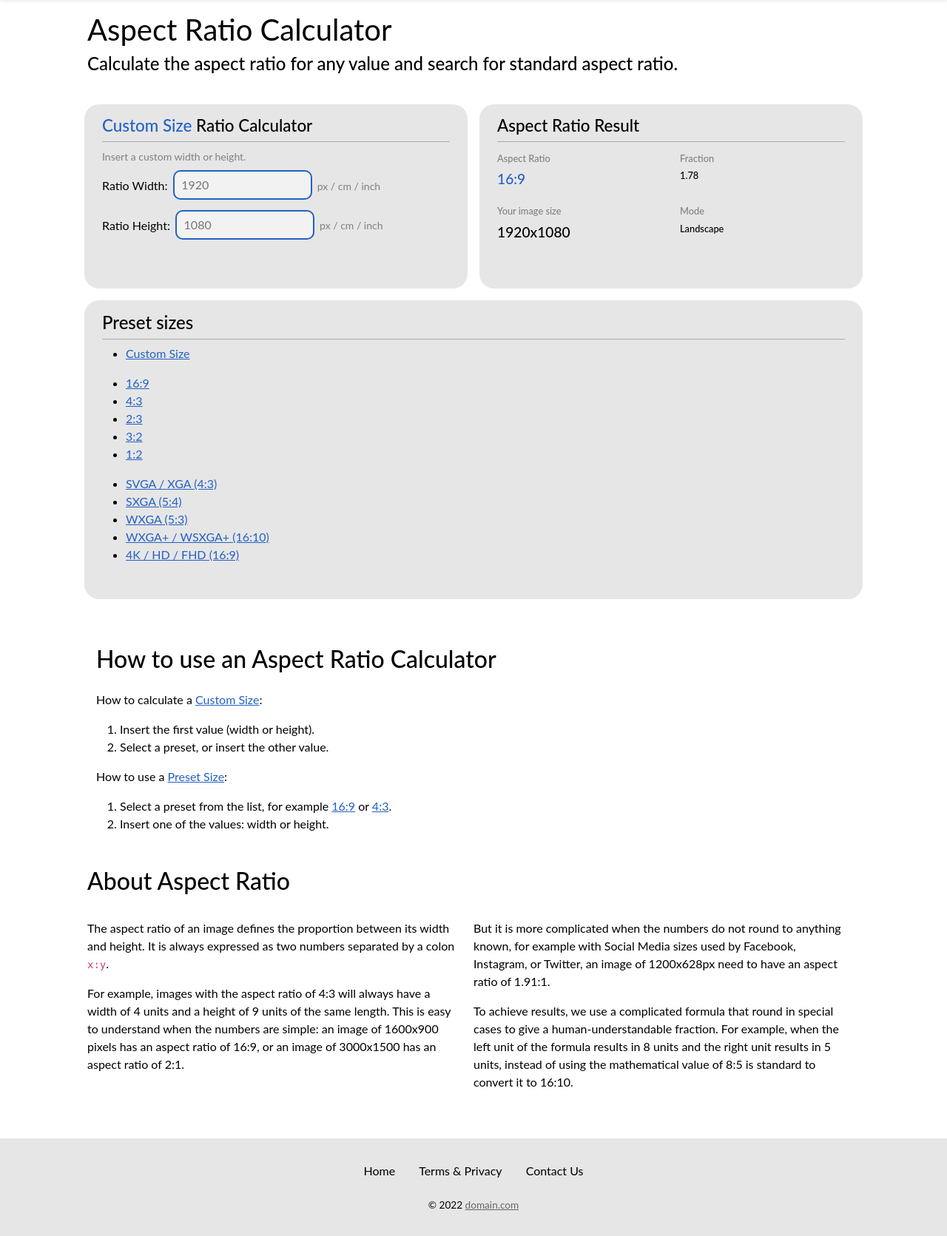
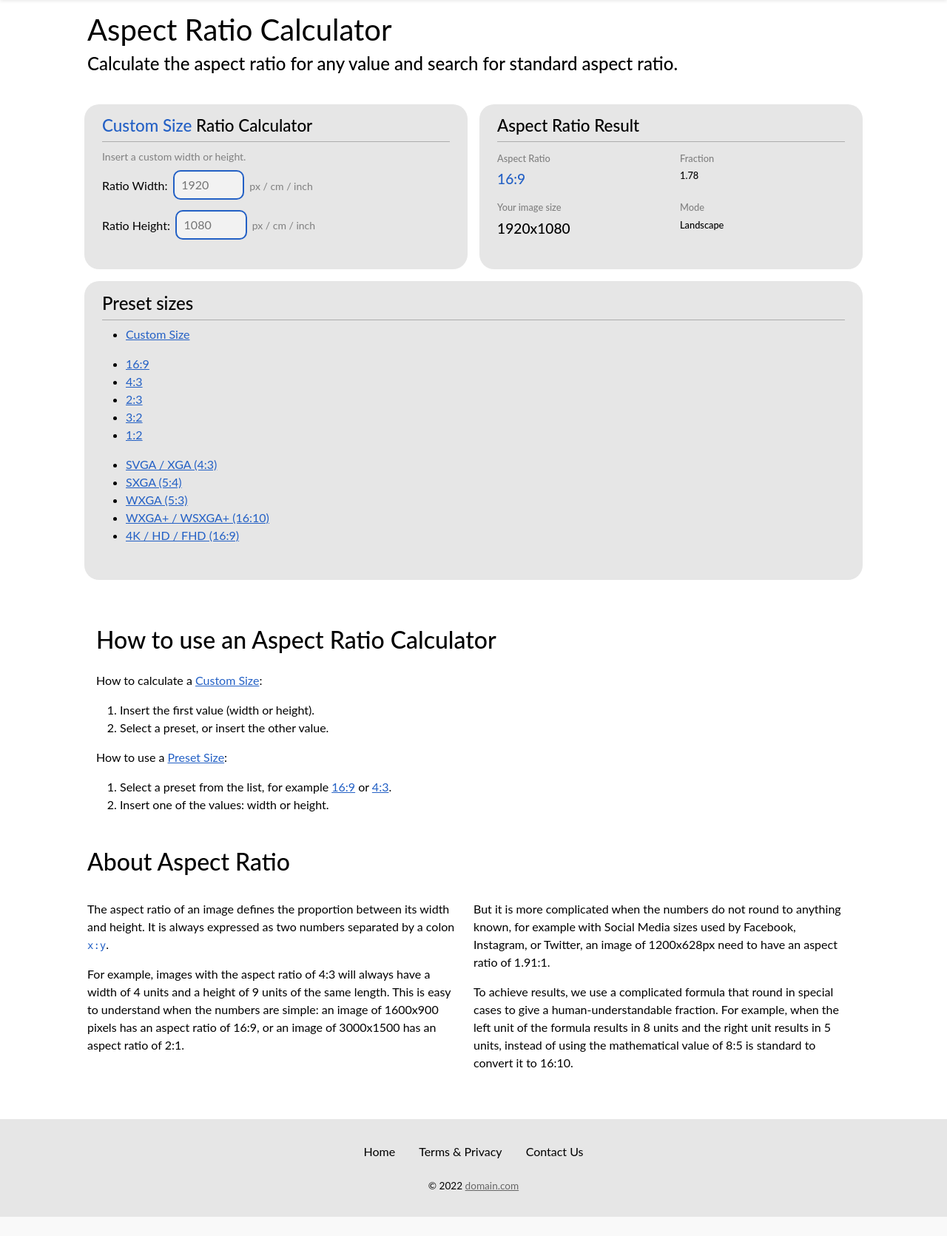
Before and after one commit to fmruy/aspect-ratio-calculator, a Flask app: page / in a window 1280 px wide. Shown: the part 57-1728 px from the top of the page at 74% size. After the commit the page ends 1702 px from the top, so only its background shows below. Run offline with Flask 2, Linux system fonts and the light colour scheme; some libraries are stand-ins or nearby versions.

Commit message:
layout adjust

```diff
--- a/css/styles.css
+++ b/css/styles.css
@@ -108,14 +108,15 @@ a:hover {
 .link-soft {
   color: var(--color-theme-6);
 }
+code {
+  color: var(--color-intense-1);
+}
 
 /* Upload Containers, Box and Upload */
 .container {
   color: var(--color-theme-10);
 }
-.upload-container {
-}
-.animate {
+.animate, input {
   transition: color var(--animate-speed) ease-in-out,
     background var(--animate-speed) ease-in-out;
 }
@@ -297,7 +291,7 @@ a:hover {
 .input-value {
   padding-left: 0.6em;
   margin: 3px;
-  width: 40%;
+
   height: 2.5em;
   border: solid 2px black;
   border-radius: var(--border-radius);
@@ -464,7 +422,7 @@ body.dark .toggle-switch:hover:after {
   border-radius: var(--border-radius);
 }
 .mh40 {
-  min-height: 40px;
+  min-height: 35px;
 }
 .light-text {
   color: var(--color-theme-5);
--- a/js/colortheme.js
+++ b/js/colortheme.js
@@ -25,6 +25,7 @@ document.addEventListener('DOMContentLoaded', () => {
             root.style.setProperty('--color-theme-8', 'hsl(0, 0%, 80%)');
             root.style.setProperty('--color-theme-9', 'hsl(0, 0%, 90%)');
             root.style.setProperty('--color-theme-10', 'white');
+            root.style.setProperty('--color-intense-1', '#79afff');
             // Nav Dark
             navbar.classList.remove("navbar-light");
             navbar.classList.add("navbar-dark");
@@ -44,6 +45,7 @@ document.addEventListener('DOMContentLoaded', () => {
             root.style.setProperty('--color-theme-8', 'hsl(0, 0%, 20%)');
             root.style.setProperty('--color-theme-9', 'hsl(0, 0%, 10%)');
             root.style.setProperty('--color-theme-10', 'black');
+            root.style.setProperty('--color-intense-1', '#2360c5');
             // Nav Light
             navbar.classList.remove("navbar-dark");
             navbar.classList.add("navbar-light");
--- a/js/scripts.js
+++ b/js/scripts.js
@@ -1,5 +1,12 @@
 // DOM load
 document.addEventListener('DOMContentLoaded', () => {
+    // Check if is root
+	const IS_ROOT = location.pathname == "/";
+	//console.log("ROOT: " + IS_ROOT);
+
+	// Prevent to load scripts
+	if (!IS_ROOT)
+		return;
 
     // Elements
     const DEBUG_PRINT = true;
--- a/templates/index.html
+++ b/templates/index.html
@@ -6,10 +6,10 @@
 <!-- Page Content Block 1 -->
 <!-- Aspect Ratio Calculator -->
 
-<div class="row h-100">
+<div class="row">
     <div class="col-sm p-0 mb-3">
         <div class="row h-100 m-2">
-            <div class="upload-box animate py-3 px-4">
+            <div class="upload-box animate pt-3 px-4">
                 <h3><span id="mode-options-tag" class="text-intense">{{ mode }}</span> Ratio Calculator</h3>
                 <hr />
                 <small><span class="light-text">Insert a custom width or height.</span></small>
@@ -46,7 +46,7 @@
 
     <div class="col-sm p-0 mb-3">
         <div class="row h-100 m-2">
-            <div class="options-box animate col-sm py-3 px-4">
+            <div class="options-box animate col-sm pt-3 px-4">
                 <h3>Aspect Ratio Result</h3>
                 <hr />
                 <div class="row py-2">
@@ -58,14 +58,14 @@
                         </div>
                     </div>
                     -->
-                    <div class="col-sm">
+                    <div class="col">
                         <h6 class="light-text">Aspect Ratio</h6>
                         <h5 id="aspect-ratio-tag" class="text-intense mh40">0:0</h5>
 
                         <h6 class="light-text">Your image size</h6>
                         <h5 id="image-size-tag" class="mh40">0000x0000</h5>
                     </div>
-                    <div class="col-sm">
+                    <div class="col">
                         <h6 class="light-text">Fraction</h6>
                         <h6 id="fraction-tag" class="mh40">0.000</h6>
 
```
Also changed, not shown: other parts of css/styles.css (+2 -47 lines), assets/grDesc-b.svg (deleted), assets/grDesc-w.svg (deleted), assets/grLogo-b.svg (deleted), assets/grLogo-w.svg (deleted). Lines whose indentation alone changed are shown as unchanged.
